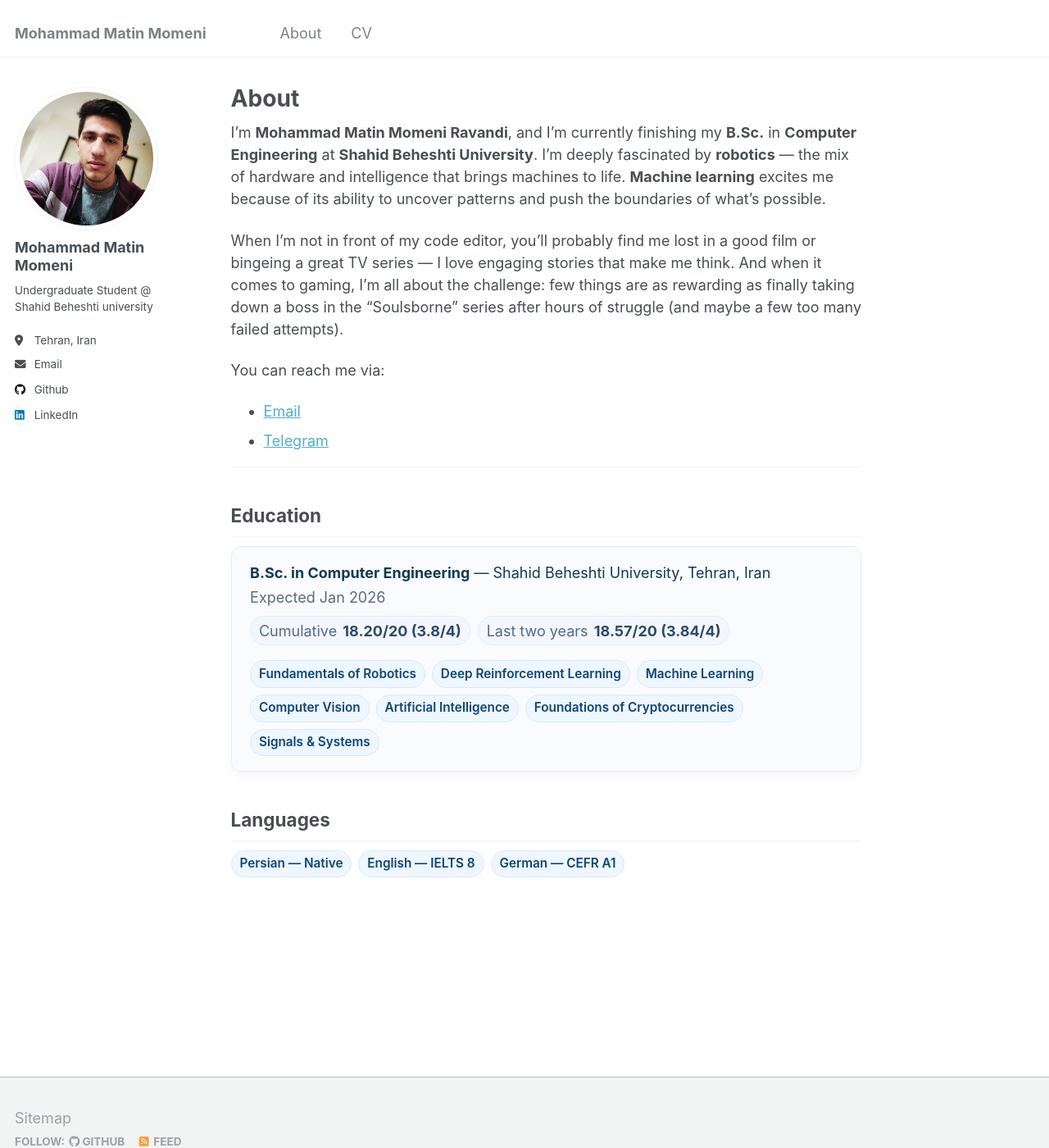
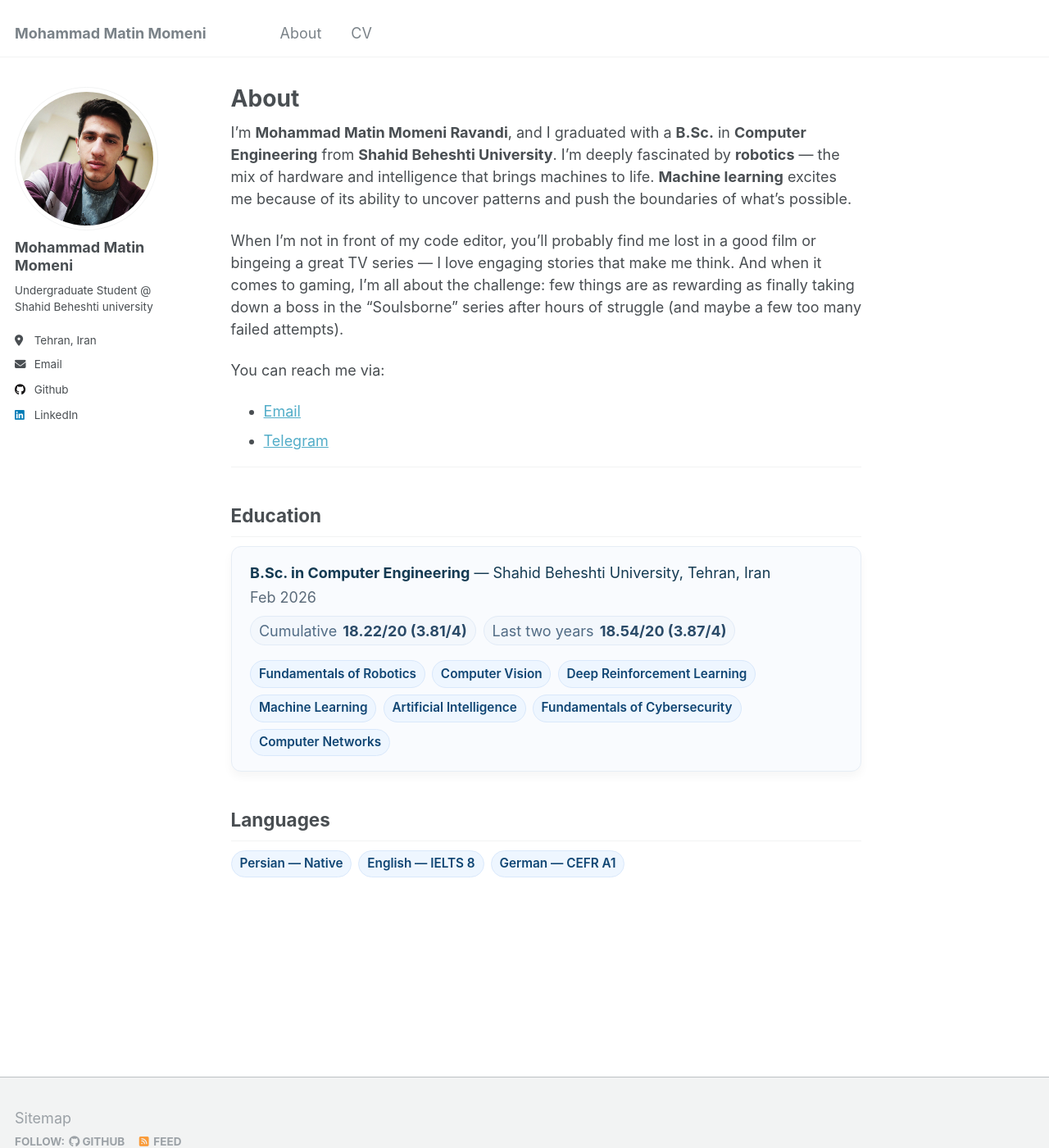
Before and after one commit to Mohammad-Momeni/Mohammad-Momeni.github.io, a Jekyll site: the page built from _pages/about.md, in a window 1280 px wide and 1400 px high. Shown: the whole window at 82% size. Built offline with Jekyll 4.4.1, drawn with Linux system fonts in a browser that asks for light colours.

Commit message:
Update about page and CV with graduation details and GPA adjustments

```diff
--- a/_pages/about.md
+++ b/_pages/about.md
@@ -7,7 +7,7 @@ redirect_from:
   - /about.html
 ---
 
-I'm **Mohammad Matin Momeni Ravandi**, and I'm currently finishing my **B.Sc.** in **Computer Engineering** at **Shahid Beheshti University**.
+I'm **Mohammad Matin Momeni Ravandi**, and I graduated with a **B.Sc.** in **Computer Engineering** from **Shahid Beheshti University**.
 I’m deeply fascinated by **robotics** — the mix of hardware and intelligence that brings machines to life.
 **Machine learning** excites me because of its ability to uncover patterns and push the boundaries of what’s possible.
 
@@ -26,21 +26,21 @@ You can reach me via:
   <div class="edu-card__title">
     <strong>B.Sc. in Computer Engineering</strong> — Shahid Beheshti University, Tehran, Iran
   </div>
-  <div class="edu-card__meta">Expected Jan 2026</div>
+  <div class="edu-card__meta">Feb 2026</div>
 
   <ul class="edu-stats">
-    <li class="stat"><span class="stat__label">Cumulative</span><span class="stat__value">18.20/20 (3.8/4)</span></li>
-    <li class="stat"><span class="stat__label">Last two years</span><span class="stat__value">18.57/20 (3.84/4)</span></li>
+    <li class="stat"><span class="stat__label">Cumulative</span><span class="stat__value">18.22/20 (3.81/4)</span></li>
+    <li class="stat"><span class="stat__label">Last two years</span><span class="stat__value">18.54/20 (3.87/4)</span></li>
   </ul>
 
   <div class="course-chips">
     <span class="chip">Fundamentals of Robotics</span>
+    <span class="chip">Computer Vision</span>
     <span class="chip">Deep Reinforcement Learning</span>
     <span class="chip">Machine Learning</span>
-    <span class="chip">Computer Vision</span>
     <span class="chip">Artificial Intelligence</span>
-    <span class="chip">Foundations of Cryptocurrencies</span>
-    <span class="chip">Signals & Systems</span>
+    <span class="chip">Fundamentals of Cybersecurity</span>
+    <span class="chip">Computer Networks</span>
   </div>
 </div>
 
```
Also changed, not shown: 1 other file.
